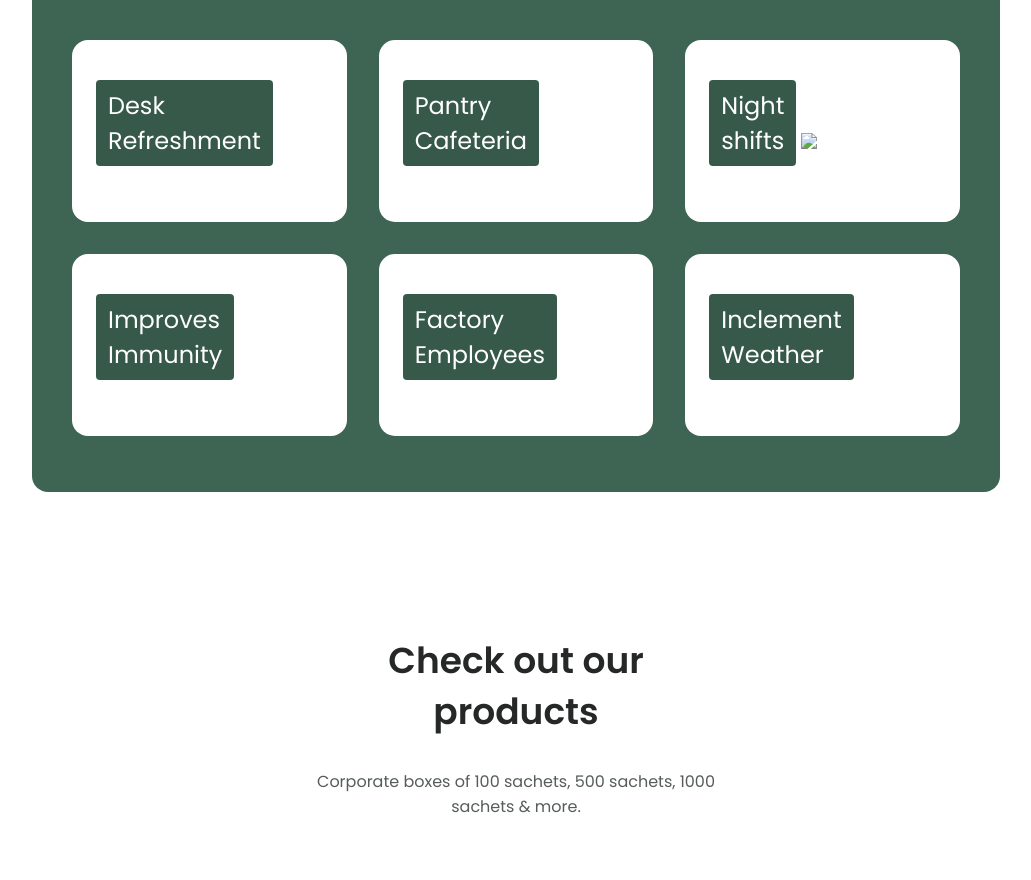
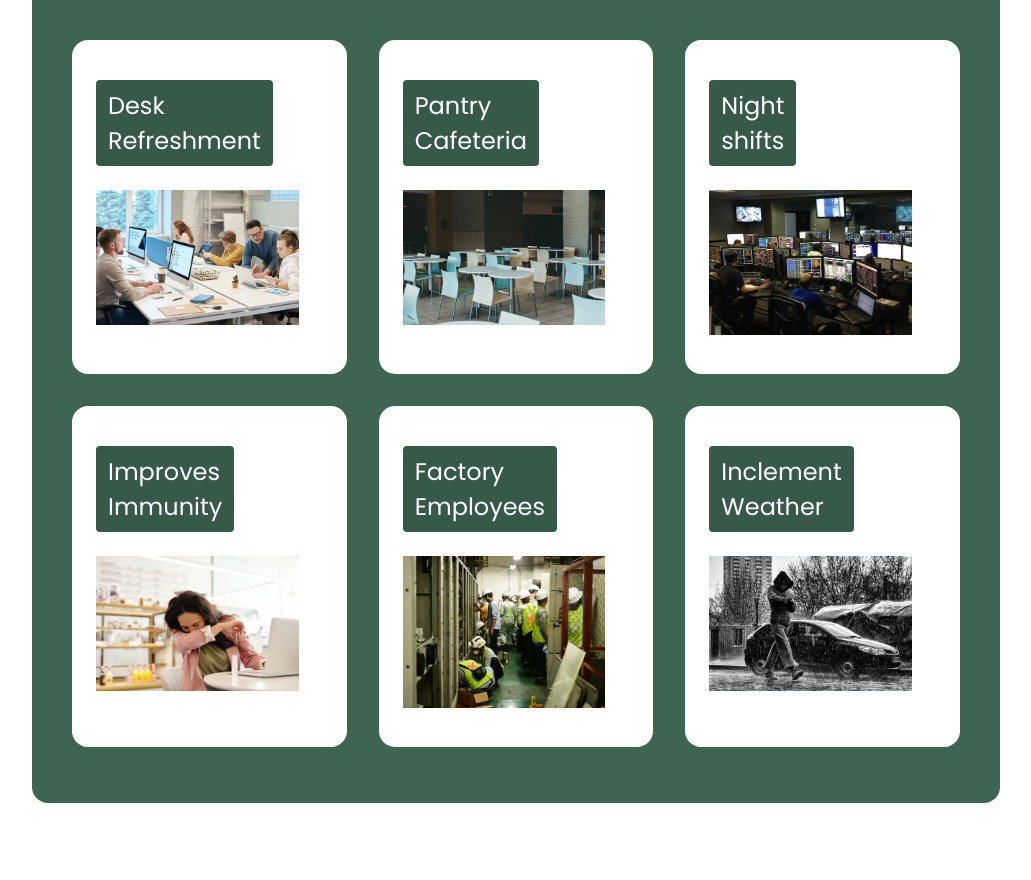
Before and after one commit to 76md/kktest, a plain HTML site: page index.html in a window 1280 px wide. Shown: the part 1760-2640 px from the top of the page, without its empty margins (124-1155 px from the left). Drawn offline with nearby package versions, Linux system fonts and the light colour scheme; files that its build step writes are made by us from their sources; the site is published under a folder, as on GitHub Pages, so addresses that start at the root find nothing.

Commit message:
Update index.html

```diff
--- a/index.html
+++ b/index.html
@@ -146,28 +146,28 @@
                     <div class="steps__container grid">
                         <div class="steps__card">
                             <div class="steps__card-number">Desk <br>Refreshment</div>
-                            <img src="/assets/img/on desk refreshment 1.webp" alt="" class="stepsimg">
+                            <img src="assets/img/on desk refreshment 1.webp" alt="" class="stepsimg">
                         </div>
                         <div class="steps__card">
                             <div class="steps__card-number">Pantry<br>Cafeteria</div>
-                            <img src="/assets/img/pantry cafeteria.webp"alt="" class="stepsimg">
+                            <img src="assets/img/pantry cafeteria.webp"alt="" class="stepsimg">
                         </div>
                         <div class="steps__card">
                             <div class="steps__card-number">Night <br>shifts</div>
-                            <img src="/assets/img/night shift.jpeg"  class="stepsimg">
+                            <img src="assets/img/night shift.jpeg"  class="stepsimg">
                         </div>
                         <div class="steps__card">
                             <div class="steps__card-number">Improves <br>Immunity </div>
-                            <img src="/assets/img/immunity booster.webp" alt="" class="stepsimg">
+                            <img src="assets/img/immunity booster.webp" alt="" class="stepsimg">
                         </div>
 
                         <div class="steps__card">
                             <div class="steps__card-number">Factory <br>Employees</div>
-                            <img src="/assets/img/onsite.jpeg" alt="" class="stepsimg">
+                            <img src="assets/img/onsite.jpeg" alt="" class="stepsimg">
                         </div>
                         <div class="steps__card">
                             <div class="steps__card-number">Inclement <br>Weather</div>
-                            <img src="/assets/img/rain man.jpeg" alt="" class="stepsimg">
+                            <img src="assets/img/rain man.jpeg" alt="" class="stepsimg">
                         </div>
 
 
```
